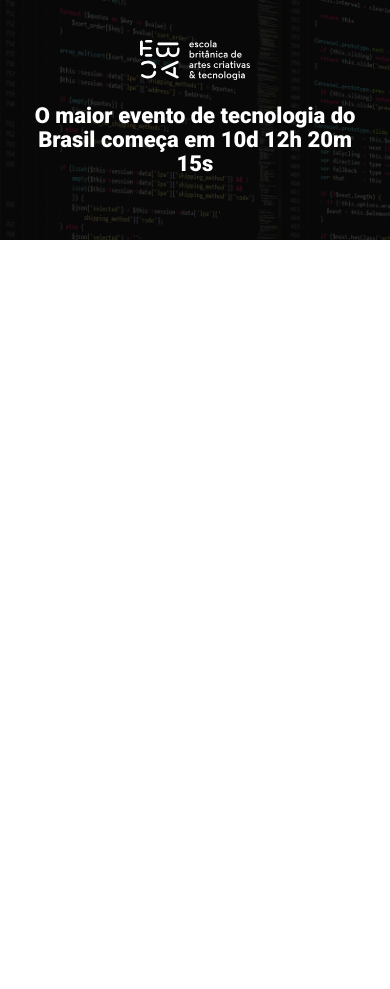
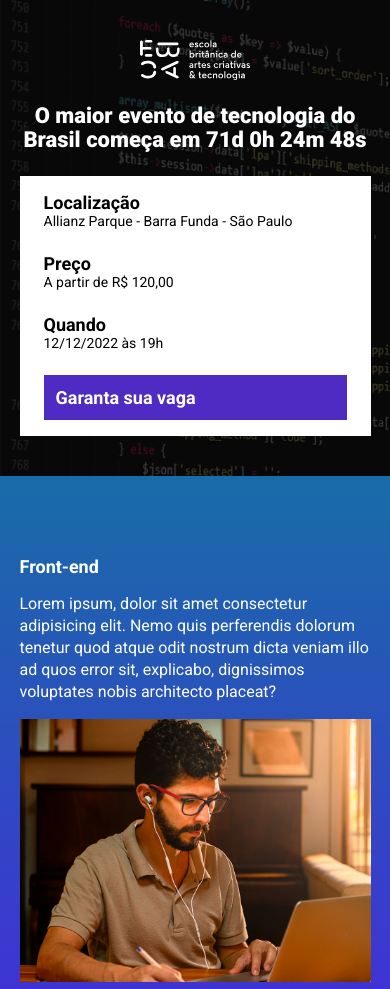
Before and after one commit to gabrielcastro77/ebac_tech_talks, a website built with Parcel: page src/index.html in a window 390 px wide. Shown: the top 989 px of the page. Before the commit the page ends 844 px from the top, so only its background shows below. Built offline with nearby package versions, Linux system fonts and the light colour scheme.

Commit message:
criando a contagem regressiva

```diff
--- a/package.json
+++ b/package.json
@@ -2,9 +2,9 @@
   "name": "aula01",
   "version": "1.0.0",
   "description": "",
-  "main": "index.js",
   "scripts": {
     "dev": "parcel src/index.html src/styles/main.scss src/scripts/main.js",
+    "build": "parcel build src/index.html",
     "test": "echo \"Error: no test specified\" && exit 1"
   },
   "keywords": [],
--- a/src/index.html
+++ b/src/index.html
@@ -8,16 +8,81 @@
     <link rel="preconnect" href="https://fonts.gstatic.com" crossorigin>
     <link href="https://fonts.googleapis.com/css2?family=Roboto:wght@400;700;900&display=swap" rel="stylesheet">
     <link rel="stylesheet" href="styles/main.scss">
+    <link rel="stylesheet" href="https://unpkg.com/aos@next/dist/aos.css" />
 </head>
 <body>
     <header class="hero">
         <div class="container">
             <img src="images/ebac_logo.svg" alt="EBAC" class="hero__logo">
             <p class="hero__text">
-                O maior evento de tecnologia do Brasil começa em 10d 12h 20m 15s
+                O maior evento de tecnologia do Brasil começa em <span id="contador"></span>
             </p>
+            <div class="infos-bar">
+                <ul class="infos-bar__infos">
+                    <li class="infos-bar__infos__item">
+                        <b>Localização</b>
+                        Allianz Parque - Barra Funda - São Paulo
+                    </li>
+                    <li class="infos-bar__infos__item">
+                        <b>Preço</b>
+                        A partir de R$ 120,00
+                    </li>
+                    <li class="infos-bar__infos__item">
+                        <b>Quando</b>
+                        12/12/2022 às 19h
+                    </li>
+                </ul>
+                <a href="#" class="button button--primary">
+                    Garanta sua vaga
+                </a>
+            </div>
         </div>
     </header>
+    <section class="event event--frontend">
+        <div class="container" data-aos="fade-right">
+            <div class="event__details">
+                <h2 class="event__details__title">Front-end</h2>
+                <p class="event__details__description">
+                    Lorem ipsum, dolor sit amet consectetur adipisicing elit. Nemo quis perferendis dolorum tenetur quod atque odit nostrum dicta veniam illo ad quos error sit, explicabo, dignissimos voluptates nobis architecto placeat?
+                </p>
+            </div>
+            <img src="images/frontend.png" alt="Front-end" class="event__image">
+        </div>
+    </section>
+    <section class="event event--ui-ux event--image-left">
+        <div class="container" data-aos="fade-left">
+            <div class="event__details">
+                <h2 class="event__details__title">UI/UX</h2>
+                <p class="event__details__description">
+                    Lorem ipsum, dolor sit amet consectetur adipisicing elit. Nemo quis perferendis dolorum tenetur quod atque odit nostrum dicta veniam illo ad quos error sit, explicabo, dignissimos voluptates nobis architecto placeat?
+                </p>
+            </div>
+            <img src="images/frontend.png" alt="Front-end" class="event__image">
+        </div>
+    </section>
+    <section class="event event--data-science">
+        <div class="container" data-aos="fade-right">
+            <div class="event__details">
+                <h2 class="event__details__title">Data Science</h2>
+                <p class="event__details__description">
+                    Lorem ipsum, dolor sit amet consectetur adipisicing elit. Nemo quis perferendis dolorum tenetur quod atque odit nostrum dicta veniam illo ad quos error sit, explicabo, dignissimos voluptates nobis architecto placeat?
+                </p>
+            </div>
+            <img src="images/frontend.png" alt="Front-end" class="event__image">
+        </div>
+    </section>
+    <section class="event event--backend event--image-left">
+        <div class="container" data-aos="fade-left">
+            <div class="event__details">
+                <h2 class="event__details__title">back-end</h2>
+                <p class="event__details__description">
+                    Lorem ipsum, dolor sit amet consectetur adipisicing elit. Nemo quis perferendis dolorum tenetur quod atque odit nostrum dicta veniam illo ad quos error sit, explicabo, dignissimos voluptates nobis architecto placeat?
+                </p>
+            </div>
+            <img src="images/frontend.png" alt="Front-end" class="event__image">
+        </div>
+    </section>
+    <script src="https://unpkg.com/aos@next/dist/aos.js"></script>
     <script src="scripts/main.js"></script>
 </body>
 </html>
--- a/src/scripts/main.js
+++ b/src/scripts/main.js
@@ -1 +1,33 @@
-console.log('ola mundo');
+AOS.init();
+
+const dataDoEvento = new Date("Dec, 12, 2023 19:00:00");
+const timeStampDoEvento = dataDoEvento.getTime();
+
+const contaAsHoras = setInterval(function() {
+    const agora = new Date();
+    const timeStampAtual = agora.getTime();
+
+    const distanciaAteOEvento = timeStampDoEvento - timeStampAtual;
+
+    const diaEmMs = 1000 * 60 * 60 * 24;
+    const horaEmMs = 1000 * 60 * 60
+    const minutoEmMs = 1000 * 60
+
+    const diasAteOEvento = Math.floor(distanciaAteOEvento / diaEmMs); // segundos > minutos > hora > dia (em milissegundos)
+    const horasAteOEvento = Math.floor((distanciaAteOEvento % diaEmMs) / horaEmMs);
+    const minutosAteOEvento = Math.floor((distanciaAteOEvento % horaEmMs) / minutoEmMs);
+    const segundosAteOEvento = Math.floor((distanciaAteOEvento % minutoEmMs) / 1000);
+
+    // console.log(diasAteOEvento);
+    // console.log(horasAteOEvento);
+    // console.log(minutosAteOEvento);
+    // console.log(segundosAteOEvento);
+
+    document.getElementById('contador').innerHTML = `${diasAteOEvento}d ${horasAteOEvento}h ${minutosAteOEvento}m ${segundosAteOEvento}s`;
+
+    if (distanciaAteOEvento < 0) {
+        clearInterval(contaAsHoras);
+        document.getElementById('contador').innerHTML = 'Evento expirado';
+    }
+
+}, 1000);
--- /dev/null
+++ b/src/styles/_event.scss
@@ -0,0 +1,63 @@
+@use 'variables';
+
+.event {
+    padding: 80px 0;
+
+    &--frontend {
+        background-image: linear-gradient(variables.$blue1, variables.$blue2);
+    }
+
+    &--ui-ux {
+        background-image: linear-gradient(variables.$blue2, variables.$pink);
+    }
+
+    &--data-science {
+        background-image: linear-gradient(variables.$pink, variables.$yellow);
+    }
+
+    &--backend {
+        background-image: linear-gradient(variables.$yellow, variables.$pink);
+    }
+
+    &--image-left {
+        .container {
+            flex-direction: row-reverse;
+        }
+    }
+
+    .container {
+        display: flex;
+        gap: 40px;
+    }
+
+    &__image {
+        max-width: 360px;
+    }
+
+    &__details {
+        &__title {
+            font-size: 18px;
+            font-weight: bold;
+            margin-bottom: 16px;
+        }
+
+        &__description {
+            line-height: 22px;
+        }
+    }
+
+    @media (max-width: 640px) {
+        .container {
+            display: block;
+        }
+
+        &__image {
+            width: 100%;
+        }
+
+        &__details {
+            margin-right: 0;
+            margin-bottom: 16px;
+        }
+    }
+}
--- a/src/styles/_hero.scss
+++ b/src/styles/_hero.scss
@@ -1,3 +1,5 @@
+@use 'variables';
+
 .hero {
     padding-top: 64px;
     padding-bottom: 100px;
@@ -10,13 +12,13 @@
         position: relative;
     }
 
-    &::before {
+    &::before { // isso é um overlay
         position: absolute;
         top: 0;
         left: 0;
         width: 100%;
         height: 100%;
-        background-color: #000;
+        background-color: variables.$secondaryTextColor;
         content: '';
         opacity: .7; // opacidade de 70%
     }
--- /dev/null
+++ b/src/styles/_variables.scss
@@ -0,0 +1,8 @@
+$textColor: #fff;
+$secondaryTextColor: #000;
+
+$blue1: #186CA7;
+$blue2:  #442BDB;
+$pink: #89223B;
+$yellow: #9C791D;
+$purple: #4F2AC3;
--- /dev/null
+++ b/src/styles/components/_buttons.scss
@@ -0,0 +1,25 @@
+@use '../variables';
+
+.button {
+    padding: 12px;
+    font-size: 18px;
+    font-weight: bold;
+    text-decoration: none;
+    text-align: center;
+    white-space: nowrap;
+
+    &--primary {
+        color: #fff;
+        background-color: variables.$purple;
+    }
+
+    @media (max-width: 640px) {
+        display: block;
+        width: 100%;
+    }
+
+    @media (max-width: 1024px) {
+        display: flex;
+        align-items: center;
+    }
+}
--- /dev/null
+++ b/src/styles/components/_infos_bar.scss
@@ -0,0 +1,42 @@
+@use '../variables';
+
+.infos-bar {
+    padding: 16px 24px;
+    background-color: variables.$textColor;
+    display: flex;
+    justify-content: space-between;
+
+    &__infos {
+        display: flex;
+        gap: 40px;
+
+        &__item {
+            font-size: 14px;
+            color: variables.$secondaryTextColor;
+
+            b {
+                font-size: 18px;
+                display: block;
+                color: variables.$secondaryTextColor;
+            }
+        }
+    }
+
+    @media (max-width: 640px) {
+        display: block;
+
+        &__infos {
+            display: block;
+
+            &__item {
+                margin-bottom: 24px;
+            }
+        }
+    }
+
+    @media (max-width: 1024px) {
+        &__infos {
+            gap: 16px;
+        }
+    }
+}
--- a/src/styles/main.scss
+++ b/src/styles/main.scss
@@ -1,11 +1,16 @@
 @use 'hero';
+@use 'components/infos_bar';
+@use 'components/buttons';
+@use 'event';
+@use 'variables';
 
 * {
     margin: 0;
     padding: 0;
     box-sizing: border-box;
     font-family: Roboto, sans-serif;
-    color: #fff;
+    color: variables.$textColor;
+    list-style: none;
 }
 
 .container {
```
